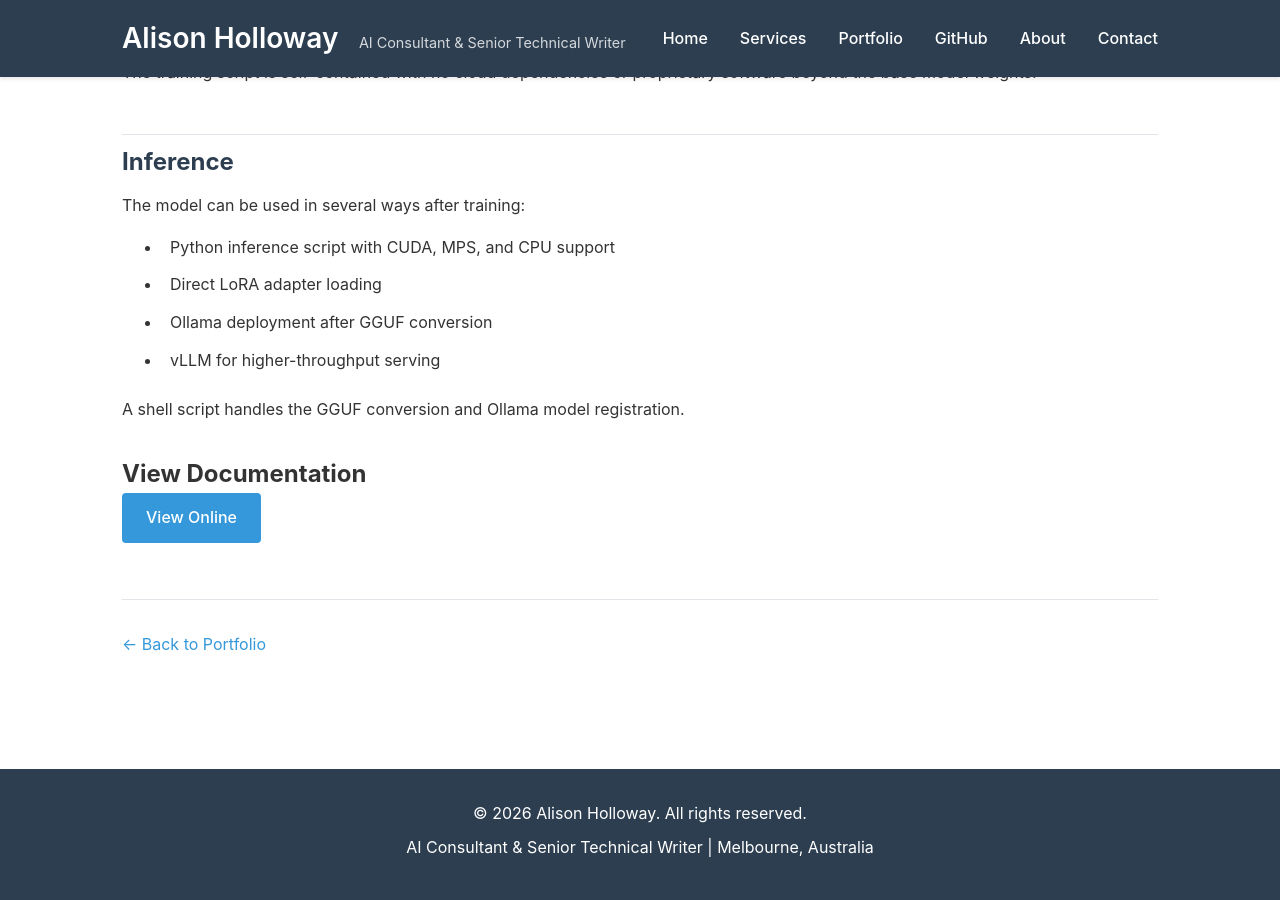
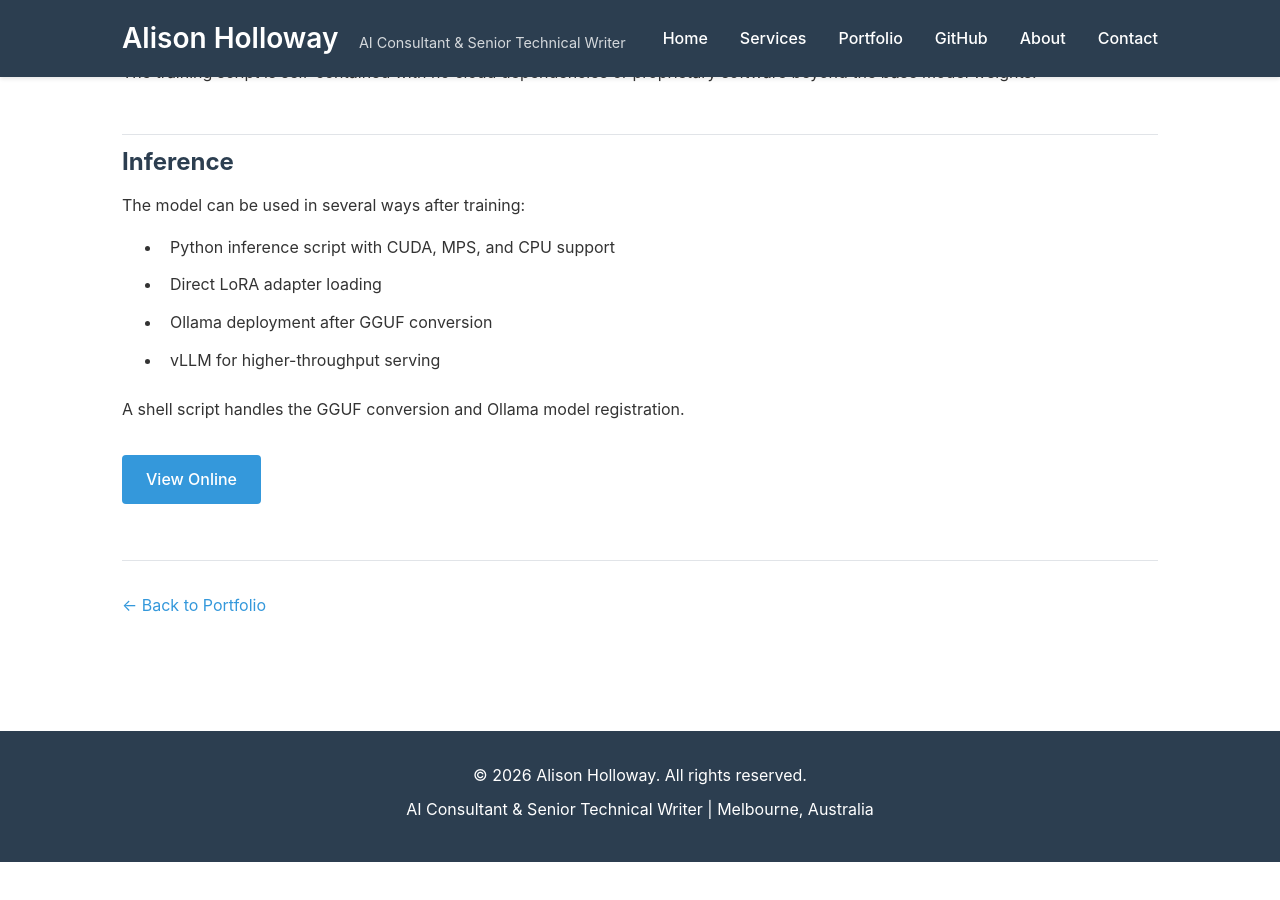
Before and after one commit to alison-holloway/alison-holloway.github.io, a Jekyll site: the page built from _portfolio/ocne_model_fine_tuning.md, in a window 1280 px wide and 900 px high, scrolled down 1419 px. Built offline with Jekyll 4.4.1, drawn with Linux system fonts in a browser that asks for light colours; after the commit the page ends 2281 px from its top, so only the background shows below that.

Commit message:
Remove "View Documentation" heading above portfolio item buttons
Co-Authored-By: Claude Sonnet 4.6 <noreply@anthropic.com>

```diff
--- a/_layouts/portfolio_item.html
+++ b/_layouts/portfolio_item.html
@@ -54,7 +54,6 @@ layout: default
 
   {% if page.pdf_url or page.doc_url %}
   <div class="portfolio-links">
-    <h2>View Documentation</h2>
     {% if page.pdf_url %}
       <a href="{{ page.pdf_url }}" class="btn" target="_blank">View PDF</a>
     {% endif %}
```
